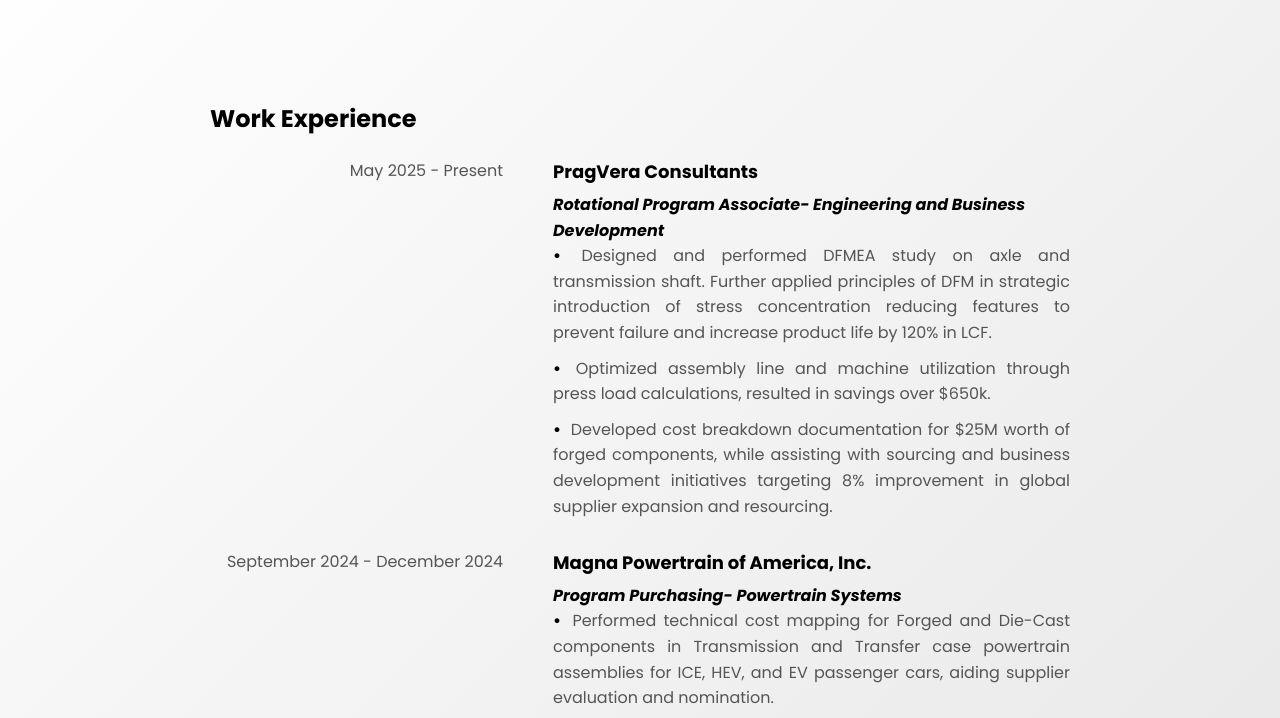
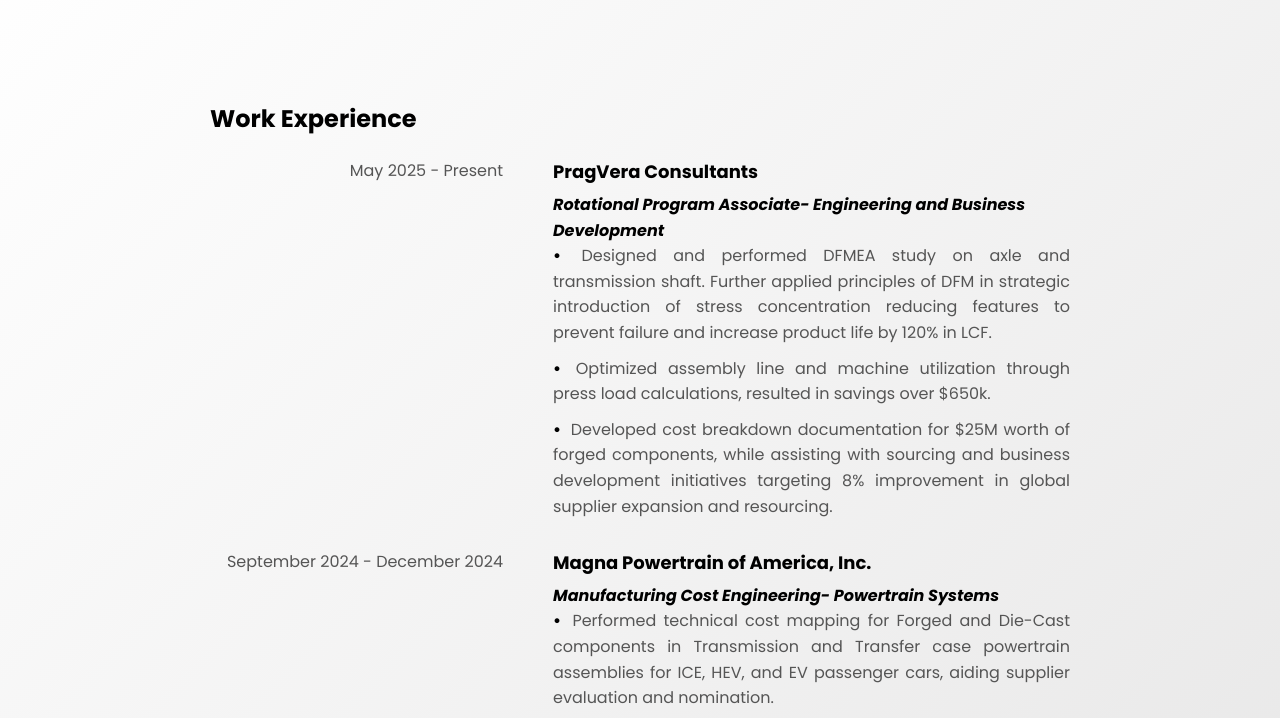
Before and after one commit to parinithkatte/parinithkatte, a plain HTML site: page resume.html in a window 1280 px wide. Shown: the part 77-795 px from the top of the page. Drawn offline with Linux system fonts and the light colour scheme.

Commit message:
Update resume.html
Signed-off-by: parinithkatte <katteparinith18@gmail.com>

```diff
--- a/resume.html
+++ b/resume.html
@@ -52,7 +52,7 @@ business development initiatives targeting 8% improvement in global supplier exp
                 </div>
                 <div class="resume-details">
                     <h3>Magna Powertrain of America, Inc.</h3>
-                    <span style="font-style: italic; font-weight: bold;">Program Purchasing- Powertrain Systems</span>
+                    <span style="font-style: italic; font-weight: bold;">Manufacturing Cost Engineering- Powertrain Systems</span>
                     <ul>
                         <li>Performed technical cost mapping for Forged and Die-Cast components in Transmission and Transfer case powertrain assemblies for ICE, HEV, and EV passenger cars, aiding supplier evaluation and nomination.</li>
                         <li>Collaborated cross-functionally to optimize forging and casting manufacturing process flow by implementing DFM and Lean Manufacturing principles to increase efficiency and reduce costs by 18%.</li>
```
